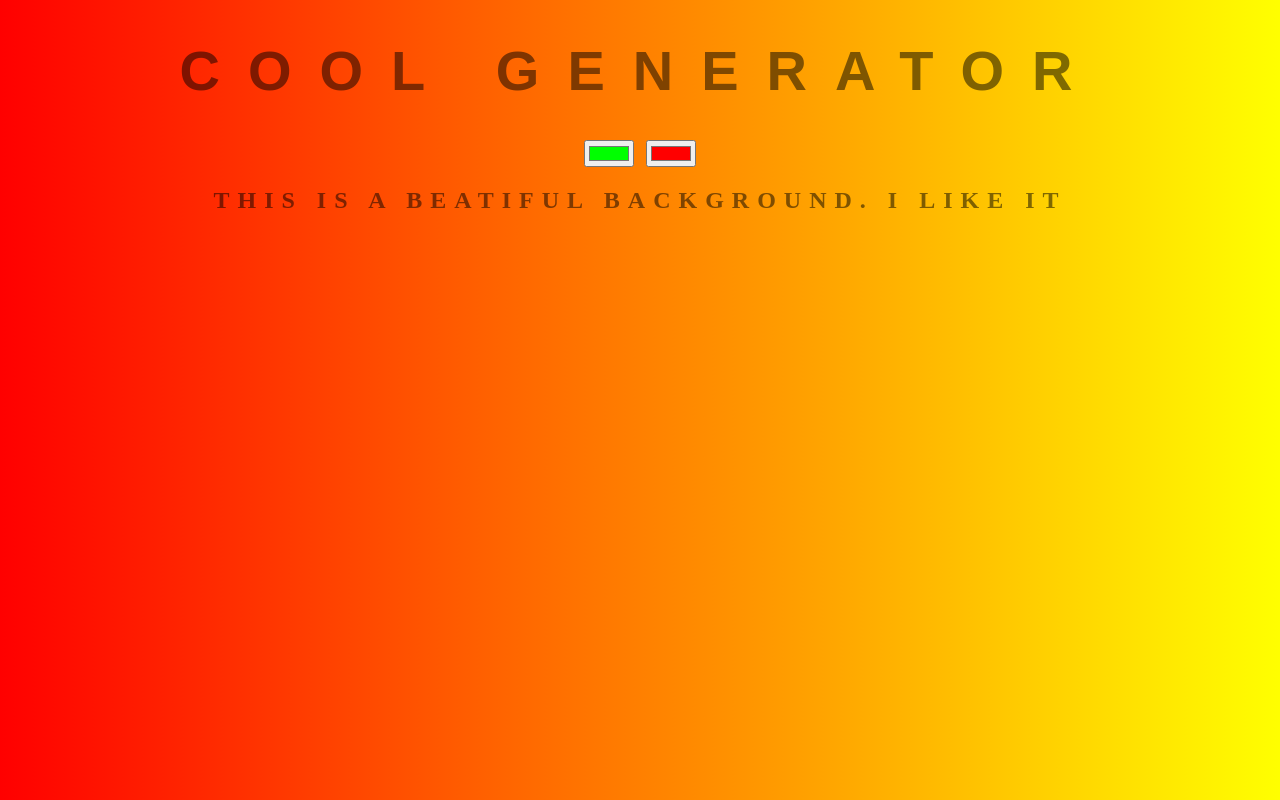
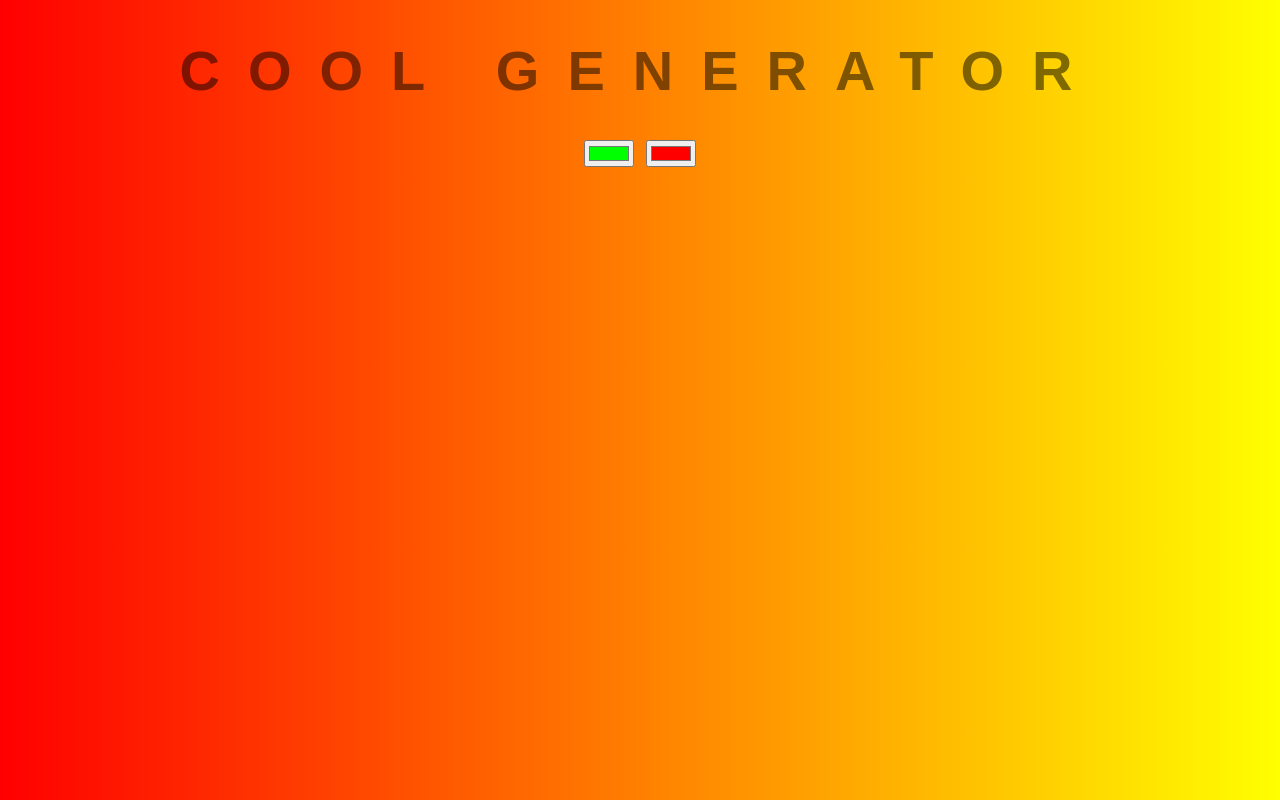
Before and after one commit to JBajracharya/background-generator, a plain HTML site: page index.html in a window 1280 px wide. Drawn offline with Linux system fonts and the light colour scheme.

Commit message:
deleted text

```diff
--- a/index.html
+++ b/index.html
@@ -8,7 +8,7 @@
 	<h1>COOL Generator</h1>
 	<input class="color1" type="color" name="color1" value="#00ff00">
 	<input class="color2" type="color" name="color2" value="#ff0000">
-	<h2>This is a beatiful background. I like it</h2>
+
 	<h3></h3>
 	<script type="text/javascript" src="script.js"></script>
 </body>
```
